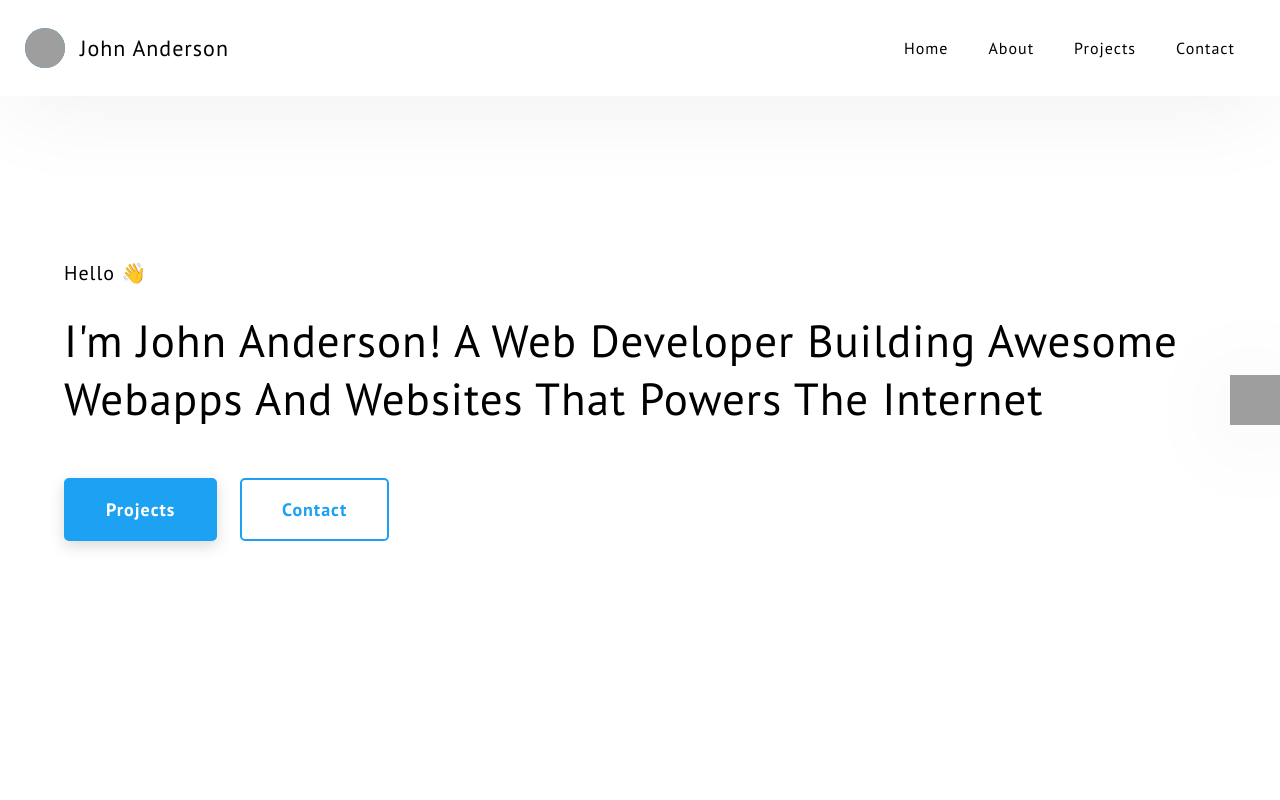
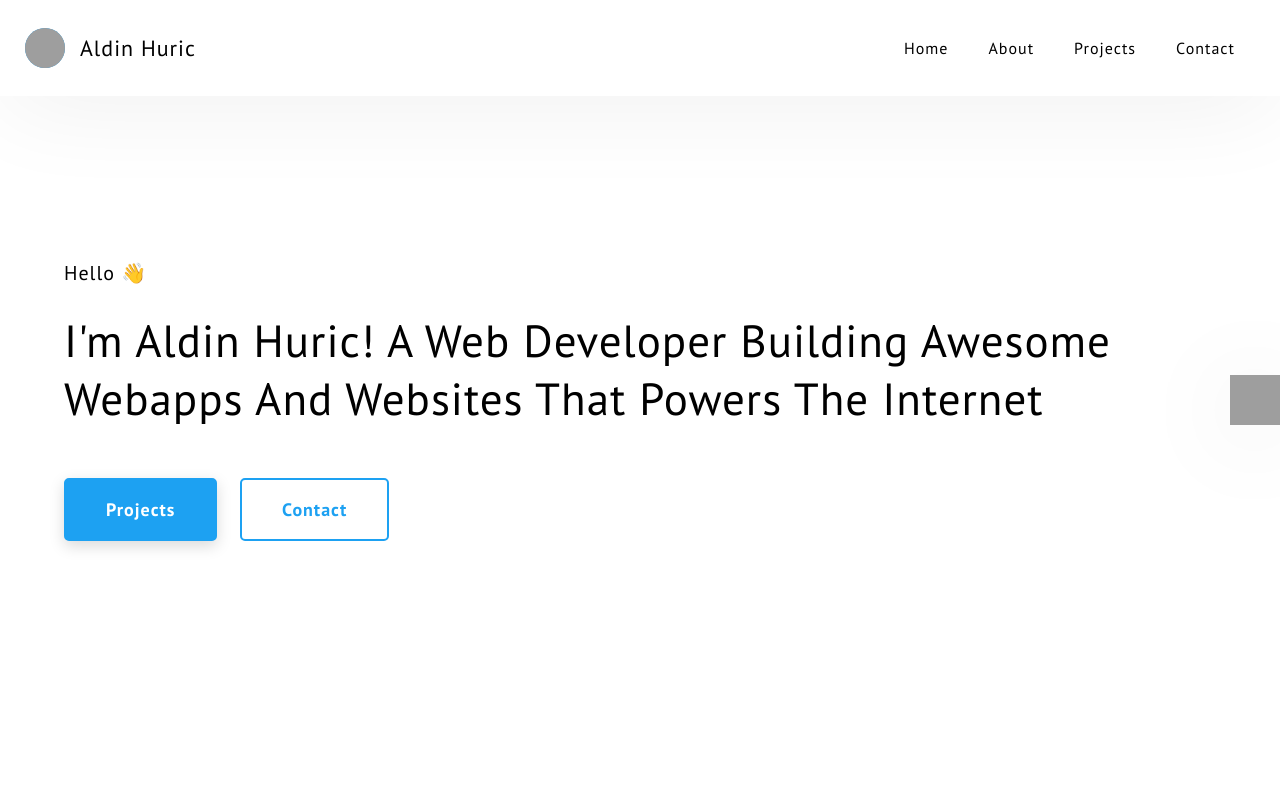
Before and after one commit to aldohu/Portfolio, a plain HTML site: page index.html in a window 1280 px wide. Shown: the top 800 px of the page. Drawn offline with nearby package versions, Linux system fonts and the light colour scheme; grey boxes are pictures that could not be loaded.

Commit message:
add text to the Portfolio

```diff
--- a/index.html
+++ b/index.html
@@ -10,8 +10,8 @@
   <link rel="preconnect" href="https://fonts.gstatic.com" crossorigin />
   <link href="https://fonts.googleapis.com/css2?family=PT+Sans:wght@400;700&display=swap" rel="stylesheet" />
   <link rel="stylesheet" href="https://cdn.jsdelivr.net/gh/devicons/devicon@v2.14.0/devicon.min.css" />
-  <title>WowFolio - A Simple & Clean Portfolio Template For Developers</title>
-  <meta name="description" content="Wowfolio - A Simple & Clean Portfolio Template For Developers" />
+  <title>Portfolio</title>
+  <meta name="description" content="Portfolio" />
 </head>
 
 <body>
@@ -22,7 +22,7 @@
           src="https://d33wubrfki0l68.cloudfront.net/32c48e23e828c42a99a37db81e2a91d7c8eed4de/d134a/assets/png/ram-maheshwari.png"
           alt="logo Image" class="main-header__logo-img" />
       </div>
-      <h4 class="main-header__logo-text">John Anderson</h4>
+      <h4 class="main-header__logo-text">Aldin Huric</h4>
     </div>
     <nav class="main-header__navigation">
       <ul class="main-header__navigation-links">
@@ -75,7 +75,7 @@
         <h1 class="heading-primary home-hero__heading-primary">
           <span class="heading-primary__sm"> Hello 👋</span>
           <span class="heading-primary__main">
-            I'm John Anderson! A Web Developer Building Awesome Webapps And Websites That Powers The Internet
+            I'm Aldin Huric! A Web Developer Building Awesome Webapps And Websites That Powers The Internet
           </span>
         </h1>
         <button class="btn btn-theme home-hero__btn-theme">Projects</button>
```
